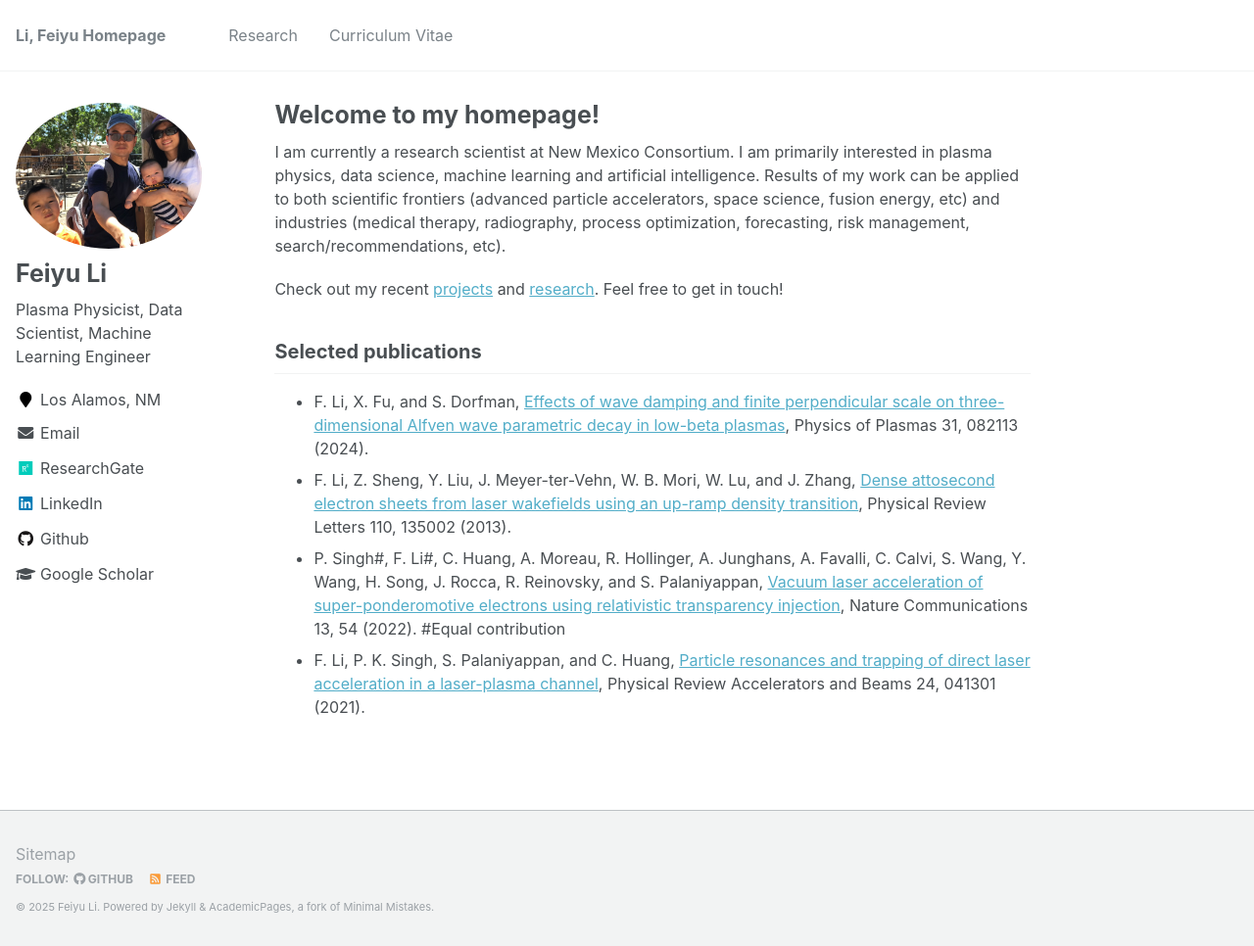
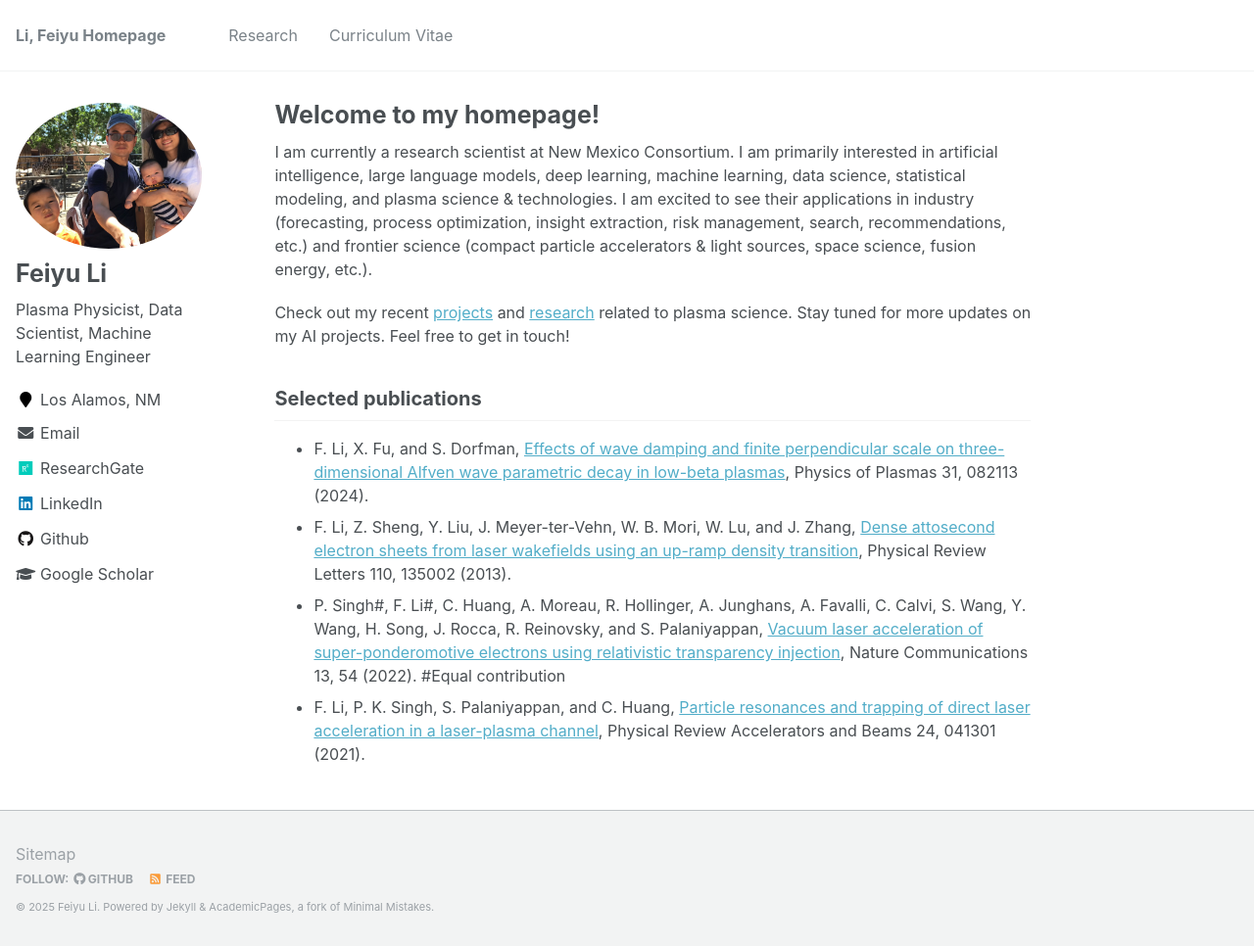
Before and after one commit to fyli16/fyli16.github.io, a Jekyll site: the page built from _pages/about.md, in a window 1280 px wide and 966 px high. Shown: the whole window at 98% size. Built offline with Jekyll 4.4.1, drawn with Linux system fonts in a browser that asks for light colours.

Commit message:
update about

```diff
--- a/_pages/about.md
+++ b/_pages/about.md
@@ -9,9 +9,9 @@ redirect_from:
 ---
 
 I am currently a research scientist at New Mexico Consortium.
-I am primarily interested in plasma physics, data science, machine learning and artificial intelligence. Results of my work can be applied to both scientific frontiers (advanced particle accelerators, space science, fusion energy, etc) and industries (medical therapy, radiography, process optimization, forecasting, risk management, search/recommendations, etc).
+I am primarily interested in artificial intelligence, large language models, deep learning, machine learning, data science, statistical modeling, and plasma science & technologies. I am excited to see their applications in industry (forecasting, process optimization, insight extraction, risk management, search, recommendations, etc.) and frontier science (compact particle accelerators & light sources, space science, fusion energy, etc.).
 
-Check out my recent [projects](https://fyli16.github.io/cv/) and [research](https://fyli16.github.io/research/). Feel free to get in touch!
+Check out my recent [projects](https://fyli16.github.io/cv/) and [research](https://fyli16.github.io/research/) related to plasma science. Stay tuned for more updates on my AI projects. Feel free to get in touch!
 
 <!-- ## (updated Sept. 5, 2024) We invite applications for a postdoc position in computational study of nonlinear wave dynamics (Alfven, whistler) in magnetized plasmas. [Read more info here](https://newmexicoconsortium.org/careers/)  -->
 
```
